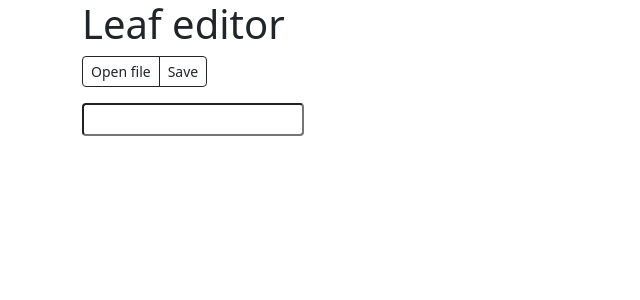
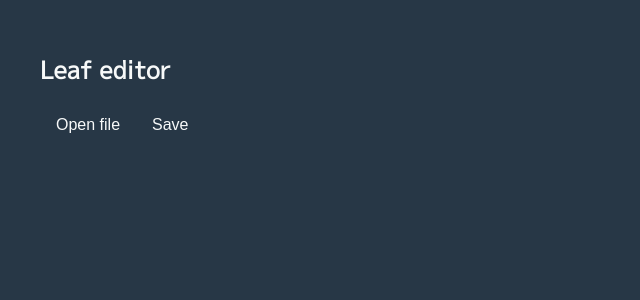
Before and after one commit to vbessolitsyn/leafy-editor, an Angular app: page / in a window 1280 px wide. Shown: the top 300 px of the page, without its empty margins (0-640 px from the left). Built offline with nearby package versions, Linux system fonts and the light colour scheme.

Commit message:
remove-bootstrap: get rid of boostrap, set styles

```diff
--- a/angular.json
+++ b/angular.json
@@ -30,12 +30,9 @@
               "src/assets"
             ],
             "styles": [
-              "node_modules/bootstrap/scss/bootstrap.scss",
-              "node_modules/bootstrap-icons/font/bootstrap-icons.css",
               "src/styles.scss"
             ],
             "scripts": [
-              "node_modules/bootstrap/dist/js/bootstrap.bundle.min.js"
             ],
             "server": "src/main.server.ts",
             "prerender": true,
--- a/package.json
+++ b/package.json
@@ -22,8 +22,6 @@
     "@angular/router": "^17.1.0",
     "@angular/ssr": "^17.1.3",
     "@ng-bootstrap/ng-bootstrap": "^16.0.0",
-    "bootstrap": "^5.3.2",
-    "bootstrap-icons": "^1.11.3",
     "express": "^4.18.2",
     "rxjs": "~7.8.0",
     "tslib": "^2.3.0",
--- a/src/app/app.component.html
+++ b/src/app/app.component.html
@@ -1,5 +1,5 @@
-<div class="container">
-  <h1>Leaf editor</h1>
+<div>
+  <h2>Leaf editor</h2>
   <app-editor-toolbar></app-editor-toolbar>
   <app-editor-pane></app-editor-pane>
   <app-alerts></app-alerts>
--- a/src/app/components/alerts/alerts.component.html
+++ b/src/app/components/alerts/alerts.component.html
@@ -1,6 +1,6 @@
 <div class="alerts">
     <div *ngFor="let alert of alertsSrv.Alerts; trackBy: ItemId"
-        class="alert alert-primary" role="alert">
+        class="alert">
         {{alert.alert.Message}}
     </div>
 </div>
--- a/src/app/components/alerts/alerts.component.scss
+++ b/src/app/components/alerts/alerts.component.scss
@@ -1,5 +1,14 @@
+@import '../../../styles.scss';
+
 .alerts {
     position: absolute;
     top: 0;
     right: 0;
+    padding: 1em;
+
+    .alert {
+        background-color: $accent-bg-color;
+        padding: .5em 1em;
+        margin-top: 1px;
+    }
 }
--- a/src/app/components/editor-pane/editor-pane.component.html
+++ b/src/app/components/editor-pane/editor-pane.component.html
@@ -1,14 +1,10 @@
 <div class="ep">
-    <div class="row g-4 align-items-center">
-      <div class="col-2">
-        <input type="text" id="titleText" value="{{Leaf?.Title}}" class="form-control-sm">
-      </div>
+    <div>
+        <input type="text" id="titleText" value="{{Leaf?.Title}}">
     </div>
-    <div class="form-group">
-        <div contenteditable="true" class="form-control-sm"
-            id="editor-content"
-            #x (input)="onNameChange(x.innerText)">
-            {{Leaf?.Content ?? ""}}
-        </div>
+    <div contenteditable="true"
+        id="editor-content"
+        #x (input)="onNameChange(x.innerText)">
+        {{Leaf?.Content ?? ""}}
     </div>
 </div>
--- a/src/app/components/editor-pane/editor-pane.component.scss
+++ b/src/app/components/editor-pane/editor-pane.component.scss
@@ -4,5 +4,5 @@
 
 #editor-content {
     margin-top: 1em;
-    height: 90%;
+    padding: 0 1em;
 }
--- a/src/app/components/editor-toolbar/editor-toolbar.component.html
+++ b/src/app/components/editor-toolbar/editor-toolbar.component.html
@@ -1,4 +1,4 @@
-<div class="btn-group" role="group">
-    <button type="button" class="btn btn-outline-dark btn-sm" (click)="OpenFile()">Open file</button>
-    <button type="button" class="btn btn-outline-dark btn-sm" (click)="Save()">Save</button>
-  </div>
+<div>
+  <button type="button" (click)="OpenFile()">Open file</button>
+  <button type="button" (click)="Save()">Save</button>
+</div>
--- a/src/styles.scss
+++ b/src/styles.scss
@@ -1 +1,30 @@
 /* You can add global styles to this file, and also import other style files */
+
+@import url('https://fonts.googleapis.com/css2?family=M+PLUS+1p&display=swap');
+
+$main-bg-color: #273746;
+$accent-bg-color: #34495E;
+
+$main-color: #F7F9F9;
+
+html {
+    font-family: "M PLUS 1p", sans-serif;
+    font-weight: 400;
+    font-style: normal;
+    font-size: 16px;
+    background-color: $main-bg-color;
+    color: $main-color;
+    padding: 2em;
+}
+
+button, input {
+    padding: .5em 1em;
+    background-color: $main-bg-color;
+    font-size: 16px;
+    color: $main-color;
+    border: none;
+
+    &:hover {
+        background-color: $accent-bg-color;
+    }
+}
```
Also changed, not shown: 1 other file (tests, documents, lock files or other folders).
